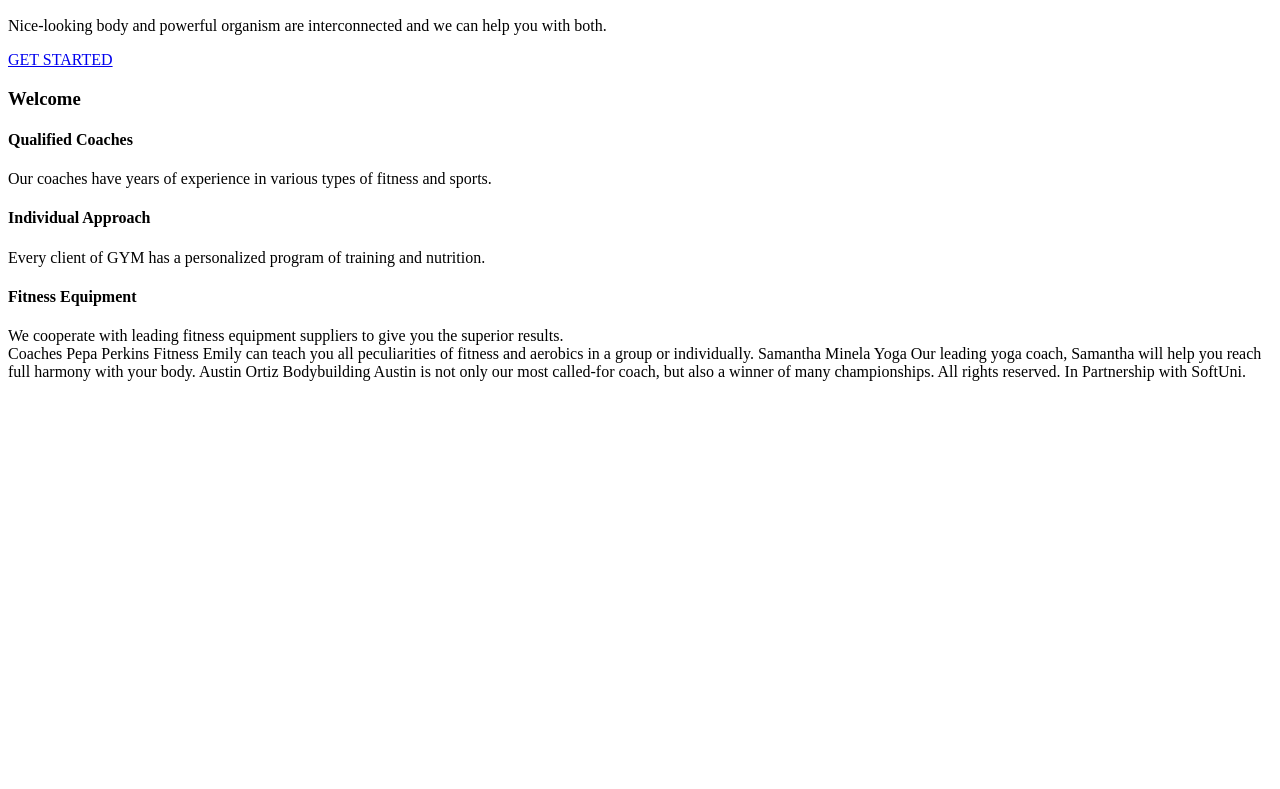
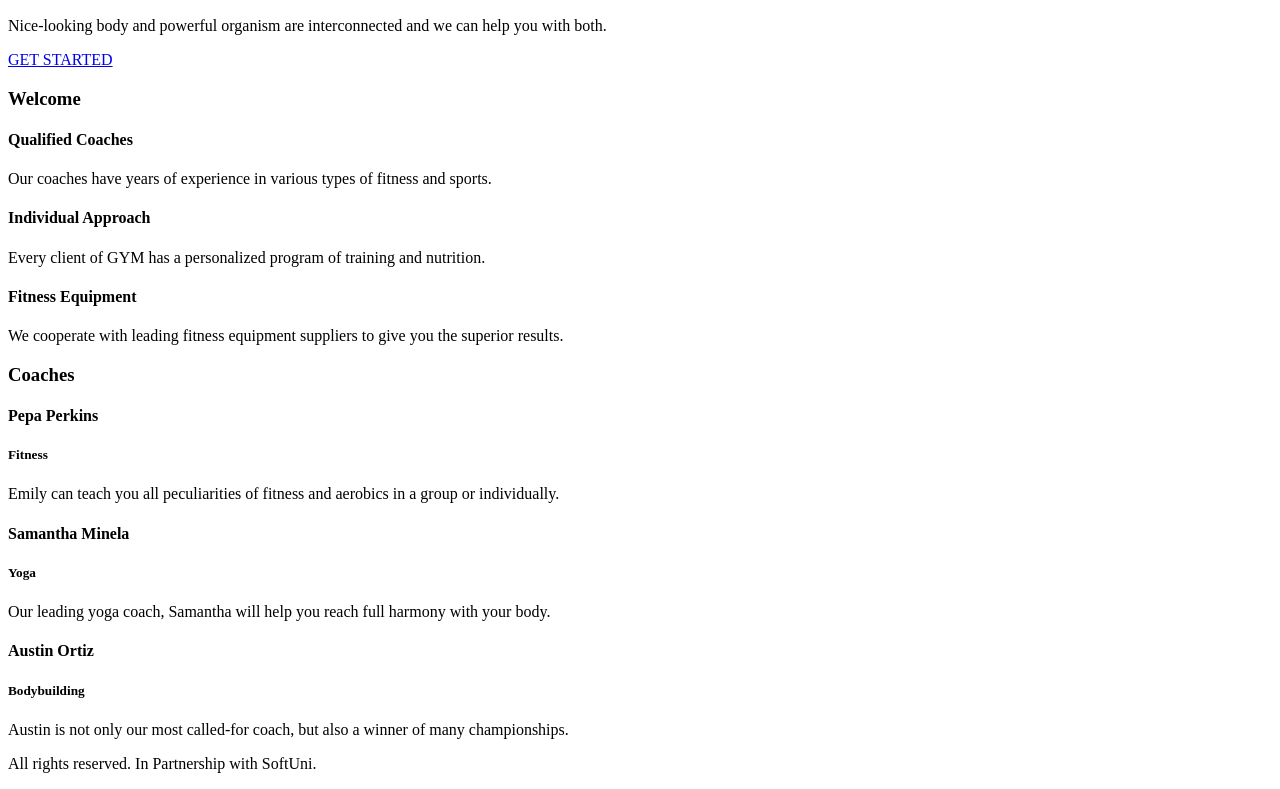
Before and after one commit to gergana-georgieva00/HTML-CSS-Homework, a plain HTML site: page ExamPrep/03.Fitness-Site/index.html in a window 1280 px wide. Shown: the part 364-1153 px from the top of the page. Before the commit the page ends 800 px from the top, so only its background shows below. Drawn offline with Linux system fonts and the light colour scheme.

Commit message:
Update index.html

```diff
--- a/ExamPrep/03.Fitness-Site/index.html
+++ b/ExamPrep/03.Fitness-Site/index.html
@@ -38,33 +38,47 @@
         <p class="cta"><a href="#" class="button">GET STARTED</a></p>
     </div>
 
-    <div class="section-features">
+    <div class="section-features section-columns">
         <h3 class="section-header">Welcome</h3>
+        <div class="section-content">
             <article>
                 <h4>Qualified Coaches</h4>
-            Our coaches have years of experience in various types of fitness and sports.
+                <p>Our coaches have years of experience in various types of fitness and sports.</p>
             </article>
             <article>
                 <h4>Individual Approach</h4>
-            Every client of GYM has a personalized program of training and nutrition.
+                <p>Every client of GYM has a personalized program of training and nutrition.</p>
             </article>
             <article>
                 <h4>Fitness Equipment</h4>
-            We cooperate with leading fitness equipment suppliers to give you the superior results.
+                <p>We cooperate with leading fitness equipment suppliers to give you the superior results.</p>
             </article>
         </div>
+    </div>
 
-Coaches
-Pepa Perkins
-Fitness
-Emily can teach you all peculiarities of fitness and aerobics in a group or individually.
-Samantha Minela
-Yoga
-Our leading yoga coach, Samantha will help you reach full harmony with your body.
-Austin Ortiz
-Bodybuilding
-Austin is not only our most called-for coach, but also a winner of many championships.
-All rights reserved. In Partnership with SoftUni.
+    <div class="section-coaches section-columns">
+        <h3 class="section-header">Coaches</h3>
+        <div class="section-content">
+            <article>
+                <h4>Pepa Perkins</h4>
+                <h5>Fitness</h5>
+                <p>Emily can teach you all peculiarities of fitness and aerobics in a group or individually.</p>
+            </article>
+            <article>
+                <h4>Samantha Minela</h4>
+                <h5>Yoga</h5>
+                <p>Our leading yoga coach, Samantha will help you reach full harmony with your body.</p>
+            </article>
+            <article>
+                <h4>Austin Ortiz</h4>
+                <h5>Bodybuilding</h5>
+                <p>Austin is not only our most called-for coach, but also a winner of many championships.</p>
+            </article>
+        </div>
+    </div>
 
+    <div class="section-footer">
+        <p>All rights reserved. In Partnership with SoftUni.</p>
+    </div>
 </body>
 </html>
```
Lines whose indentation alone changed are shown as unchanged.
